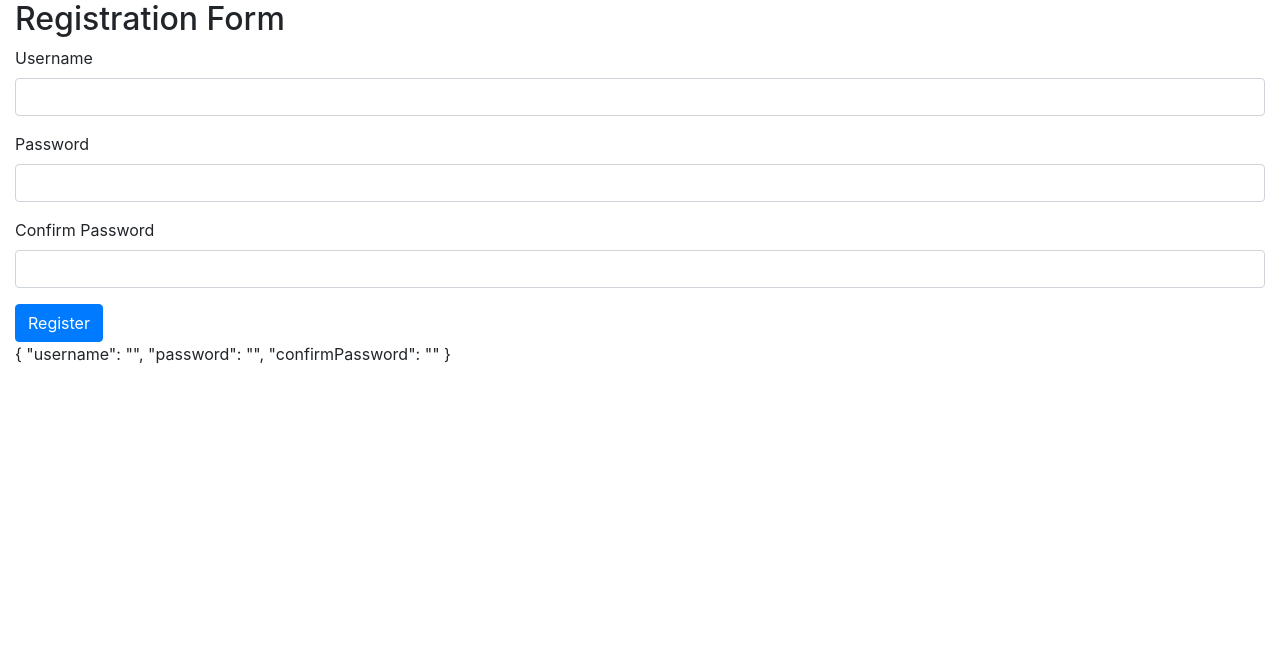
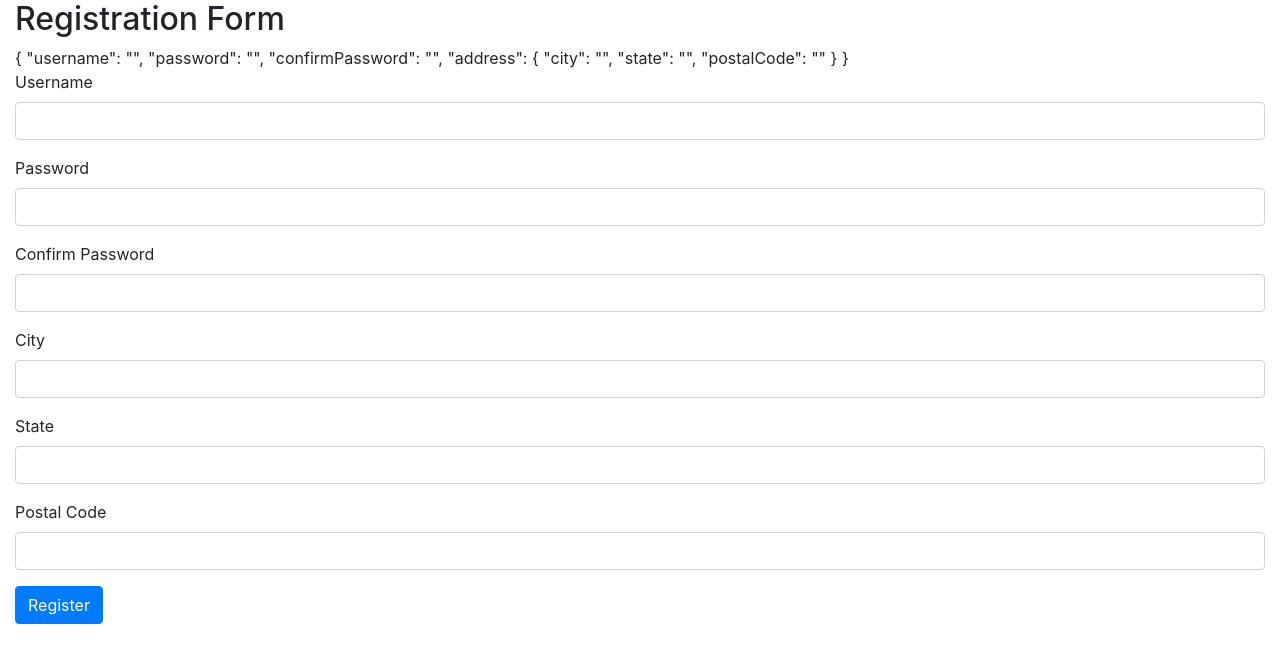
Before and after one commit to Subha-2811/angular-reactive-form, an Angular app: page / in a window 1280 px wide. Shown: the top 662 px of the page. Built offline with nearby package versions, Linux system fonts and the light colour scheme.

Commit message:
Added nested form group

```diff
--- a/src/app/app.component.html
+++ b/src/app/app.component.html
@@ -1,5 +1,6 @@
 <div class="container-fluid">
   <h2>Registration Form</h2>
+  {{ registrationForm.value | json }}
   <form [formGroup]="registrationForm">
     <div class="form-group">
       <label>Username</label>
@@ -20,7 +21,21 @@
       />
     </div>
 
+    <div formGroupName="address">
+      <div class="form-group">
+        <label>City</label>
+        <input type="text" class="form-control" formControlName="city" />
+      </div>
+      <div class="form-group">
+        <label>State</label>
+        <input type="text" class="form-control" formControlName="state" />
+      </div>
+      <div class="form-group">
+        <label>Postal Code</label>
+        <input type="text" class="form-control" formControlName="postalCode" />
+      </div>
+    </div>
+
     <button class="btn btn-primary" type="submit">Register</button>
   </form>
-  {{ registrationForm.value | json }}
 </div>
--- a/src/app/app.component.ts
+++ b/src/app/app.component.ts
@@ -11,5 +11,11 @@
     username : new FormControl(''),
     password : new FormControl(''),
     confirmPassword : new FormControl(''),
+    address : new FormGroup({
+      city: new FormControl(''),
+      state: new FormControl(''),
+      postalCode: new FormControl(''),
+    })
   })
+
 }
```
